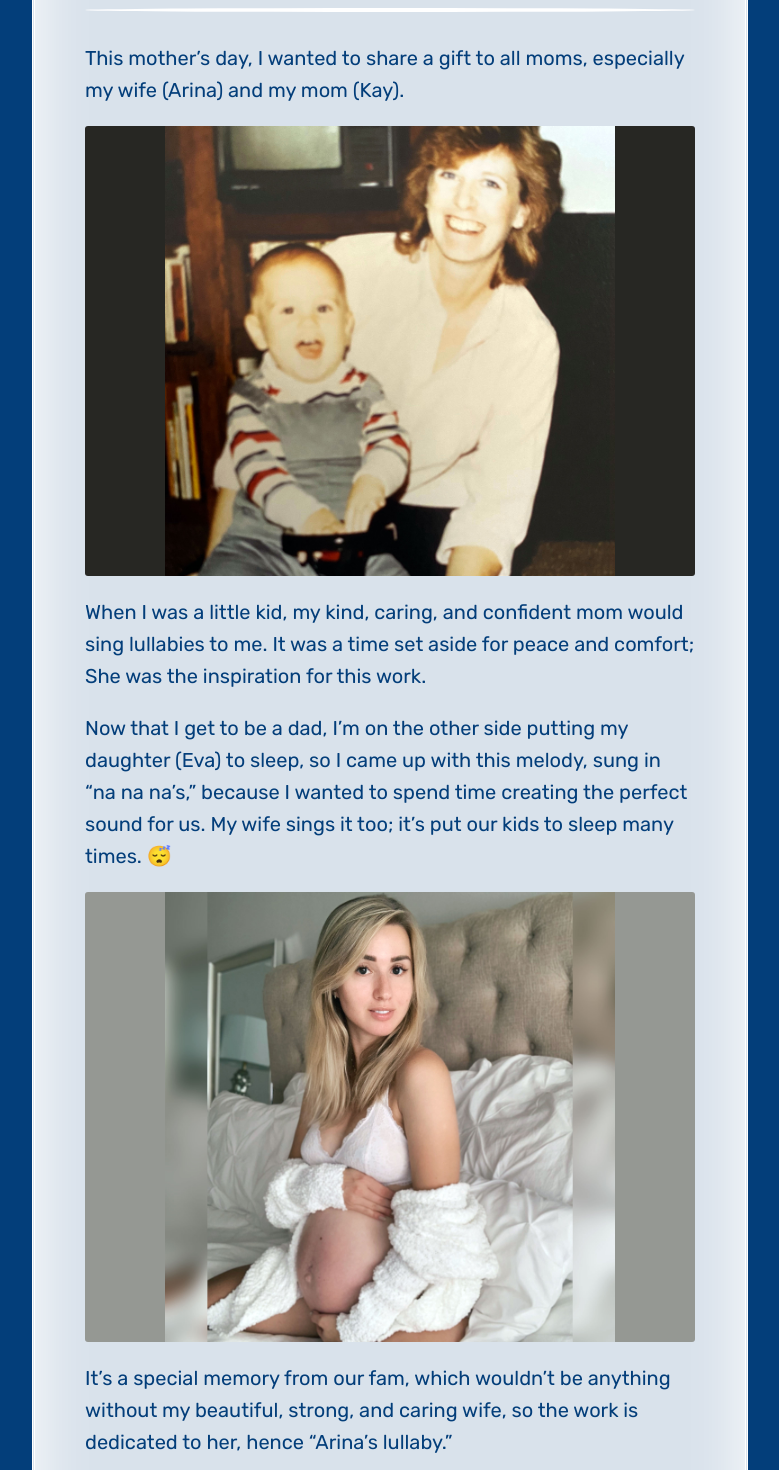
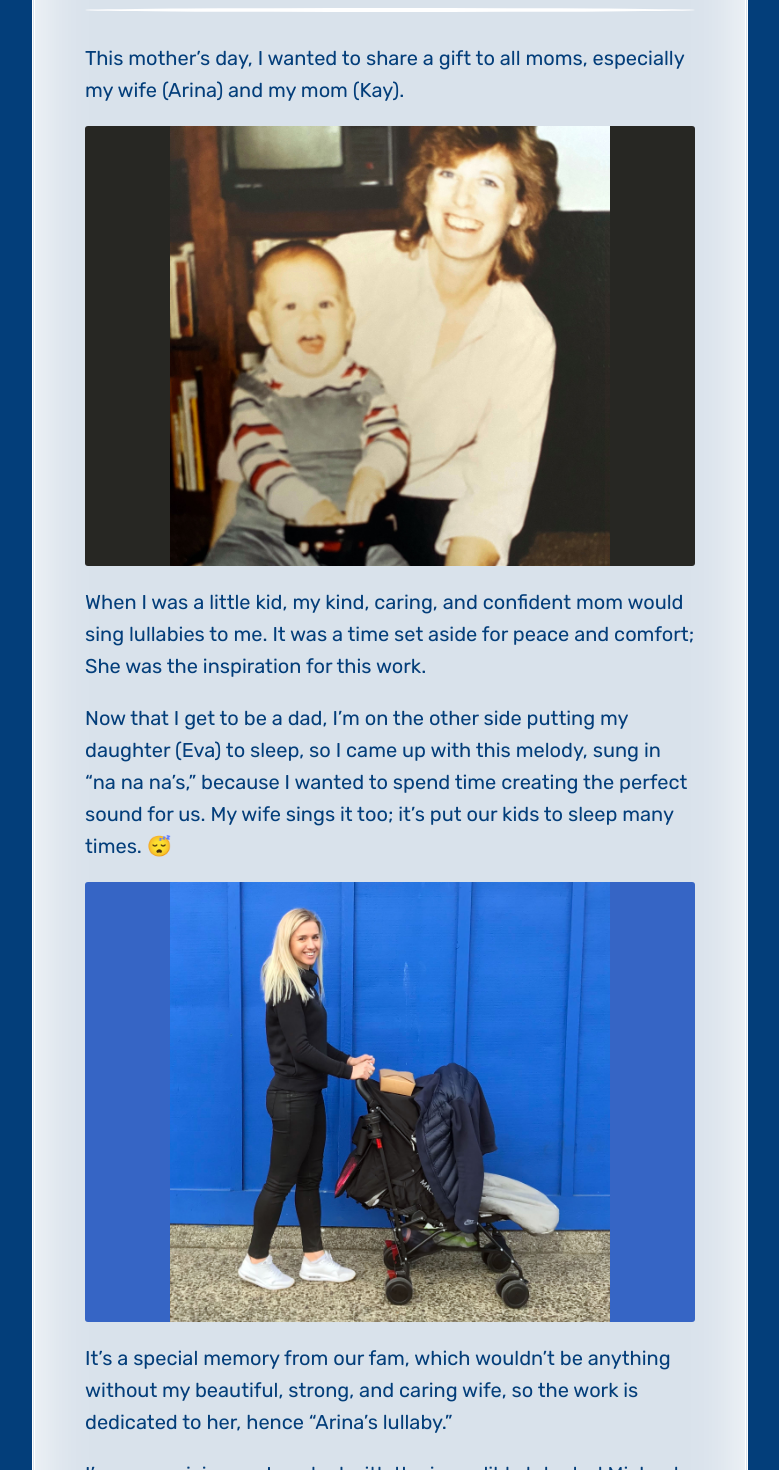
Before and after one commit to kirkstrobeck/arinas-lullaby, a Next.js app: page / in a window 1280 px wide. Shown: the part 820-2290 px from the top of the page, without its empty margins (250-1029 px from the left). Built offline with nearby package versions, Linux system fonts and the light colour scheme.

Commit message:
Update arina pic

```diff
--- a/pages/index.tsx
+++ b/pages/index.tsx
@@ -510,10 +510,10 @@ ul {
             }}
           >
             <Image
-              height={450}
+              height={440}
               layout="intrinsic"
               src="/images/kay.jpg"
-              width={450}
+              width={440}
             />
           </div>
           <p>
@@ -530,7 +530,7 @@ ul {
           </p>
           <div
             style={{
-              background: '#959893',
+              background: '#3665c5',
               borderRadius: 3,
               lineHeight: 0,
               overflow: 'hidden',
@@ -538,10 +538,10 @@ ul {
             }}
           >
             <Image
-              height={450}
+              height={440}
               layout="intrinsic"
               src="/images/arina.jpg"
-              width={450}
+              width={440}
             />
           </div>
           <p>
```
Also changed, not shown: public/images/arina.jpg.
